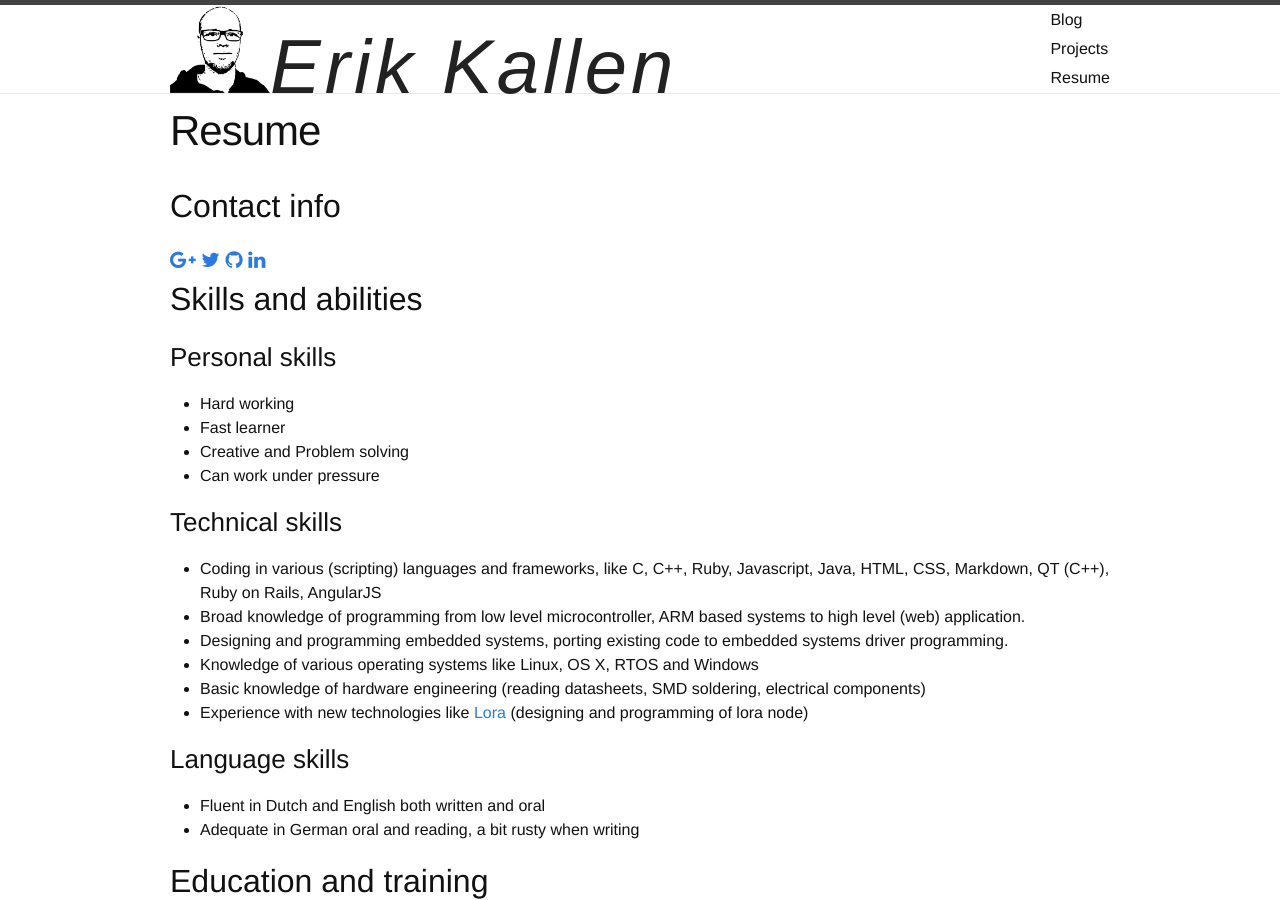
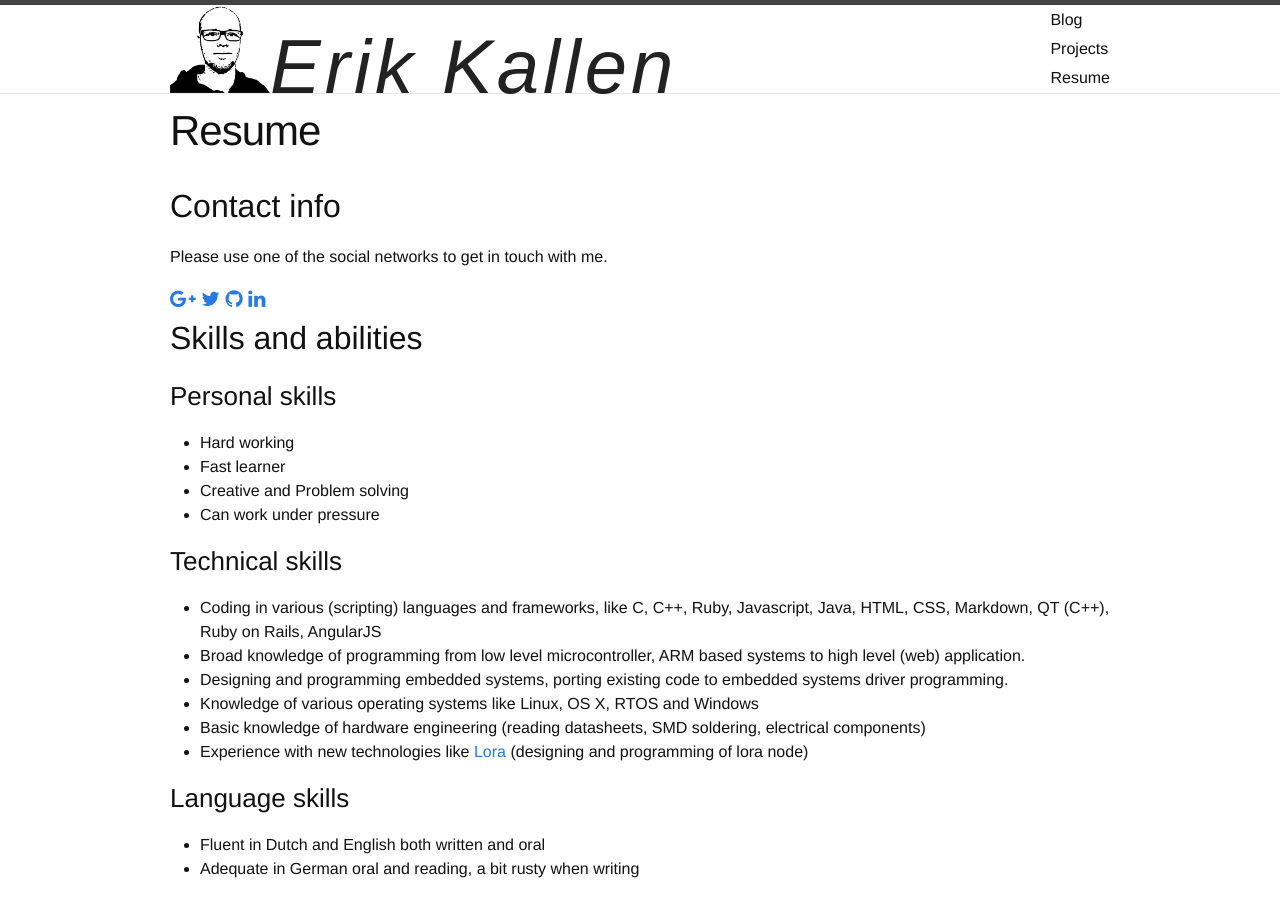
Before and after one commit to erikkallen/erikkallen.github.io, a Jekyll site: the page built from resume.md, in a window 1280 px wide and 900 px high. Built offline with Jekyll 4.4.1, drawn with Linux system fonts in a browser that asks for light colours; some web fonts are replaced.

Commit message:
Updated Resume

```diff
--- a/resume.md
+++ b/resume.md
@@ -5,6 +5,7 @@ layout: page
 ---
 
 ## Contact info
+Please use one of the social networks to get in touch with me.
 
 <div style="font-size:20px;">
 <a href="https://keybase.io/erikkallen"><i class="fc fc-keybase"></i></a> <a href="https://plus.google.com/+ErikKallen"><i class="fa fa-google-plus"></i></a> <a href="https://twitter.com/edeuxk"><i class="fa fa-twitter"></i></a>
```
